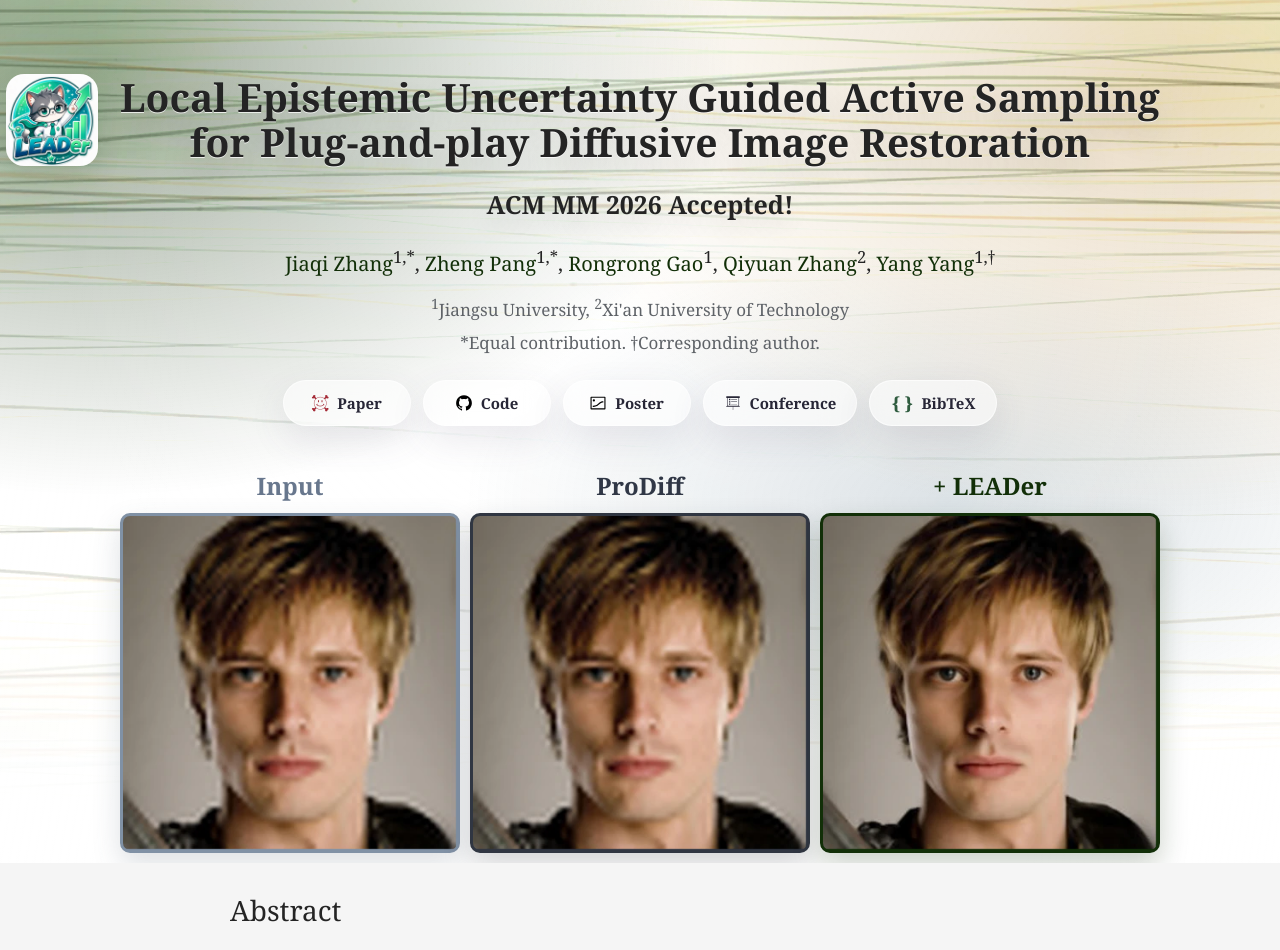
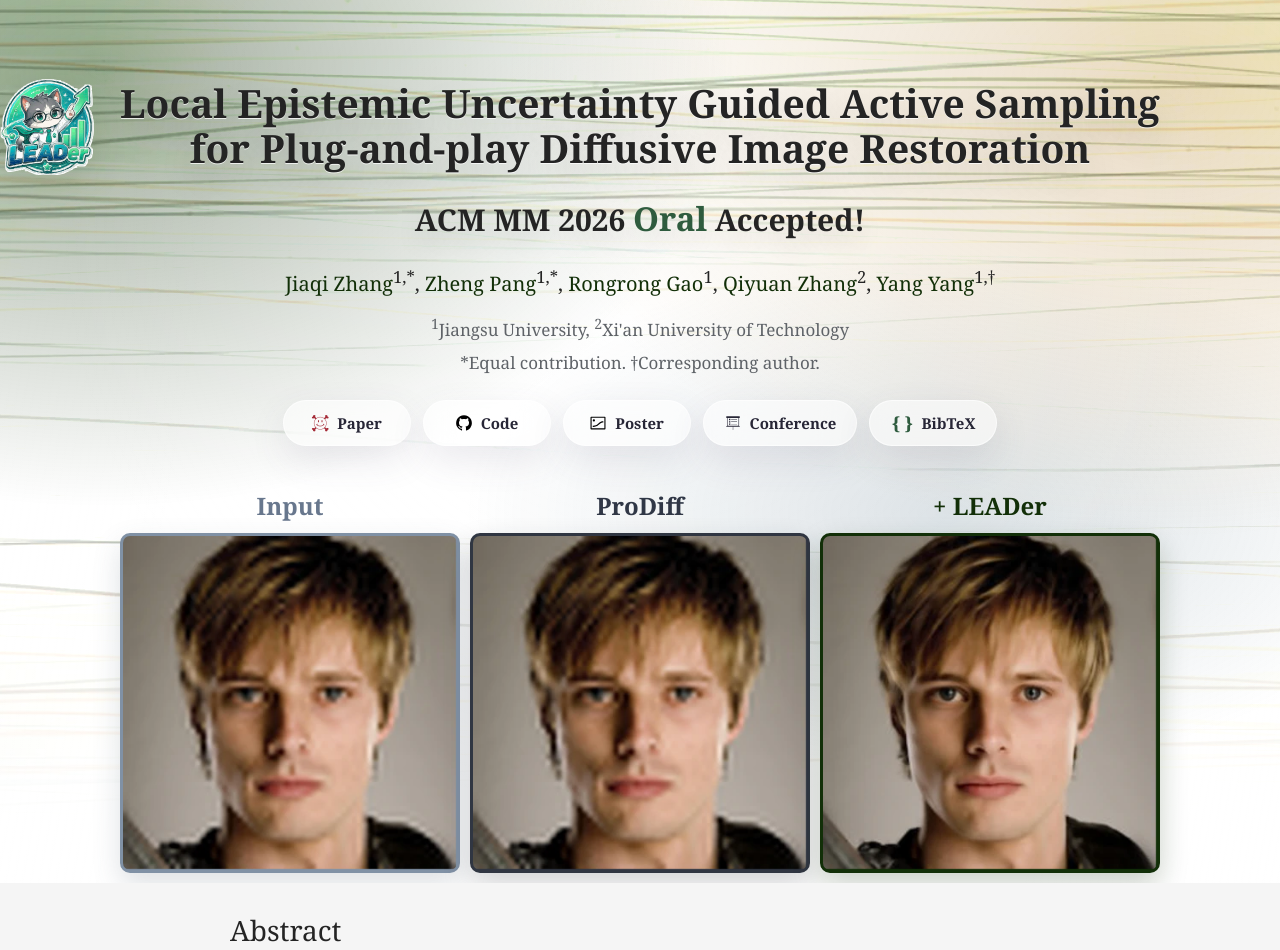
Before and after one commit to JiaqiZhang-Sengoku/JiaqiZhang-Sengoku.github.io, a Jekyll site: the page built from Web/LEADer/index.html, in a window 1280 px wide. Shown: the top 950 px of the page. Built offline with Jekyll 4.4.1, drawn with Linux system fonts in a browser that asks for light colours; some web fonts are replaced.

Commit message:
20260707

```diff
--- a/Web/LEADer/index.html
+++ b/Web/LEADer/index.html
@@ -9,11 +9,11 @@ layout: null
   <meta name="viewport" content="width=device-width, initial-scale=1">
   <title>LEADer</title>
   <meta name="description" content="Local Epistemic Uncertainty Guided Active Sampling for Plug-and-play Diffusive Image Restoration.">
-  <link rel="apple-touch-icon" href="/Web/LEADer/LEADer_Logo.webp?v=20260828-logo">
-  <link rel="icon" type="image/webp" sizes="any" href="/Web/LEADer/LEADer_Logo.webp?v=20260828-logo">
-  <link rel="shortcut icon" type="image/webp" href="/Web/LEADer/LEADer_Logo.webp?v=20260828-logo">
+  <link rel="apple-touch-icon" href="/Web/LEADer/LEADer_Logo.svg?v=20260828-vector">
+  <link rel="icon" type="image/svg+xml" sizes="any" href="/Web/LEADer/LEADer_Logo.svg?v=20260828-vector">
+  <link rel="shortcut icon" type="image/svg+xml" href="/Web/LEADer/LEADer_Logo.svg?v=20260828-vector">
   <link rel="stylesheet" href="/assets/css/academicons.min.css?v=1.8.0">
-  <link rel="stylesheet" href="/Web/LEADer/styles.css?v=20260828-logo">
+  <link rel="stylesheet" href="/Web/LEADer/styles.css?v=20260828-oral-logo">
 
 </head>
 <body>
@@ -22,13 +22,13 @@ layout: null
       <div class="publication-header">
         <div class="hero-card">
           <div class="title-lockup">
-            <img class="project-logo" src="/Web/LEADer/LEADer_Logo.webp?v=20260828-logo" alt="LEADer logo" width="384" height="384" decoding="async" fetchpriority="high">
+            <img class="project-logo" src="/Web/LEADer/LEADer_Logo.svg?v=20260828-vector" alt="LEADer logo" width="544" height="544" decoding="async" fetchpriority="high">
             <h1>
               <span class="publication-title-line">Local Epistemic Uncertainty Guided Active Sampling</span>
               <span class="publication-title-line">for Plug-and-play Diffusive Image Restoration</span>
             </h1>
           </div>
-          <p class="conference">ACM MM 2026 Accepted!</p>
+          <p class="conference">ACM MM 2026 <strong class="conference-oral">Oral</strong> Accepted!</p>
 
           <p class="authors">
             <a href="#">Jiaqi Zhang</a><sup>1,*</sup>,
@@ -242,8 +242,11 @@ layout: null
     </section>
 
     <section id="bibtex" class="section text-section">
-      <h2>BibTeX</h2>
-      <pre><code>@article{LEADer,
+      <div class="bibtex-heading">
+        <h2>BibTeX</h2>
+        <button class="bibtex-copy" type="button" data-copy-bibtex aria-label="Copy the BibTeX citation" aria-live="polite">Copy</button>
+      </div>
+      <pre><code id="bibtex-citation">@article{LEADer,
   title={Local Epistemic Uncertainty Guided Active Sampling for Plug-and-play Diffusive Image Restoration},
   author={Jiaqi Zhang and
           Zheng Pang and
--- a/Web/LEADer/styles.css
+++ b/Web/LEADer/styles.css
@@ -119,26 +119,25 @@ h1 {
   display: flex;
   align-items: center;
   justify-content: center;
-  gap: 22px;
+  gap: 20px;
   max-width: 1500px;
   margin: 0 auto 18px;
 }
 
 .title-lockup::after {
-  width: 92px;
+  width: 124px;
   height: 1px;
-  flex: 0 0 92px;
+  flex: 0 0 124px;
   content: "";
 }
 
 .project-logo {
-  width: 92px;
-  height: 92px;
+  width: 124px;
+  height: 124px;
   margin: 0;
-  flex: 0 0 92px;
-  border-radius: 18px;
+  flex: 0 0 124px;
   object-fit: contain;
-  box-shadow: 0 10px 24px rgba(18, 47, 8, 0.12);
+  filter: drop-shadow(0 10px 16px rgba(18, 47, 8, 0.14));
 }
 
 .publication-title-line {
@@ -164,6 +163,19 @@ h1 {
   }
 }
 
+@media (min-width: 761px) and (max-width: 1399px) {
+  .title-lockup::after {
+    width: 104px;
+    flex-basis: 104px;
+  }
+
+  .project-logo {
+    width: 104px;
+    height: 104px;
+    flex-basis: 104px;
+  }
+}
+
 .hero-card h1 {
   text-shadow:
     0 1px 0 rgba(255, 255, 255, 0.74),
@@ -172,9 +184,17 @@ h1 {
 
 .conference {
   margin: 0 0 18px;
-  font-size: 25px;
+  font-size: 30px;
   font-weight: 700;
   color: var(--text);
+}
+
+.conference-oral {
+  display: inline-block;
+  color: #2e5b3e;
+  font-size: 1.1em;
+  font-weight: 800;
+  line-height: 1;
 }
 
 .hero-card .conference {
@@ -715,7 +735,51 @@ figcaption {
   overflow-wrap: anywhere;
 }
 
-  pre {
+.bibtex-heading {
+  display: flex;
+  align-items: center;
+  justify-content: space-between;
+  gap: 16px;
+  margin-bottom: 12px;
+}
+
+.bibtex-heading h2 {
+  margin: 0;
+}
+
+.bibtex-copy {
+  min-width: 82px;
+  min-height: 36px;
+  padding: 7px 14px;
+  border: 1px solid #cfd9d2;
+  border-radius: 6px;
+  background: #ffffff;
+  color: #2e5b3e;
+  font: 700 15px/1 Constantia, Georgia, serif;
+  letter-spacing: 0;
+  cursor: pointer;
+  transition: color 0.16s ease, background 0.16s ease, border-color 0.16s ease, box-shadow 0.16s ease, transform 0.16s ease;
+}
+
+.bibtex-copy:hover {
+  border-color: #8eaa97;
+  background: #f6faf7;
+  box-shadow: 0 6px 16px rgba(46, 91, 62, 0.11);
+  transform: translateY(-1px);
+}
+
+.bibtex-copy:focus-visible {
+  outline: 2px solid rgba(46, 91, 62, 0.34);
+  outline-offset: 3px;
+}
+
+.bibtex-copy.is-copied {
+  border-color: #7fa18a;
+  background: #edf6f0;
+  color: #234b32;
+}
+
+pre {
   margin: 0;
   padding: 18px 20px;
   overflow-x: auto;
@@ -782,9 +846,9 @@ code {
   }
 
   .project-logo {
-    width: 72px;
-    height: 72px;
-    flex-basis: 72px;
+    width: 96px;
+    height: 96px;
+    flex-basis: 96px;
   }
 
   h1 {
@@ -792,7 +856,7 @@ code {
   }
 
   .conference {
-    font-size: 22px;
+    font-size: 25px;
   }
 
   body {
```
Also changed, not shown: other parts of Web/LEADer/index.html (+45 -0 lines), _pages/includes/new.md (+1 -1 lines), _pages/includes/pub.md (+2 -2 lines), assets/css/main.scss (+24 -0 lines), Web/LEADer/LEADer_Logo.svg (added), Web/LEADer/LEADer_Logo.webp (deleted).
